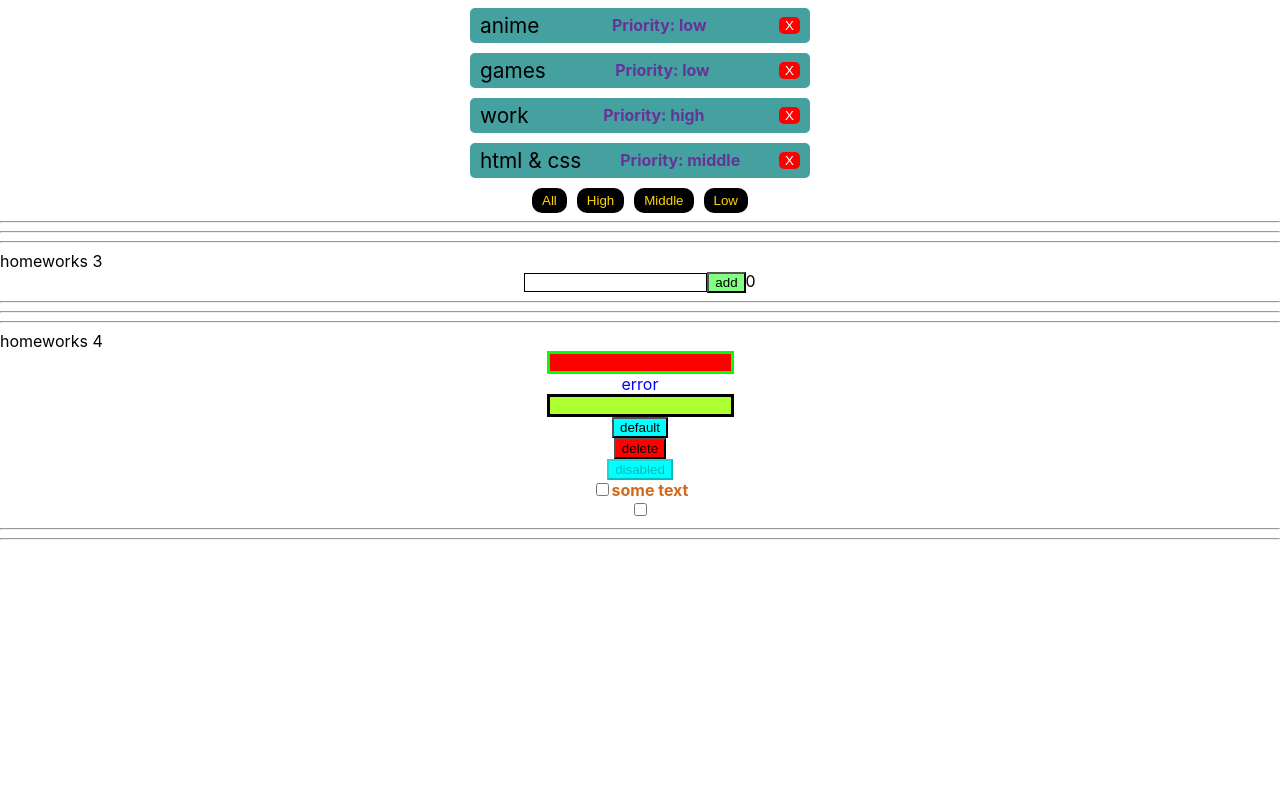
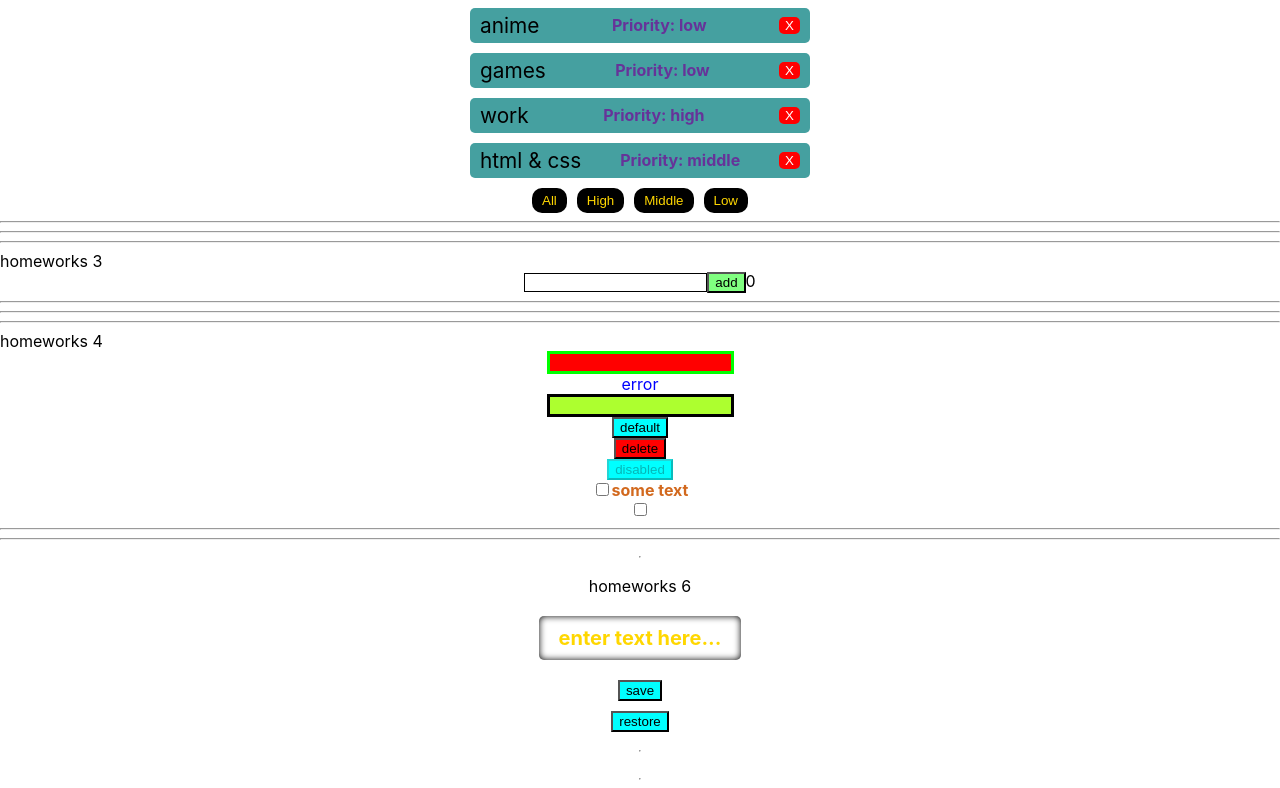
Before and after one commit to iForced/ignat_homeworks, a React (Create React App) app: page /#/pre-junior in a window 1280 px wide. Shown: the part 391-1179 px from the top of the page. Before the commit the page ends 939 px from the top, so only its background shows below. Built offline with nearby package versions, Linux system fonts and the light colour scheme.

Commit message:
make hw6

```diff
--- a/src/p2-homeworks/h5/pages/PreJunior.tsx
+++ b/src/p2-homeworks/h5/pages/PreJunior.tsx
@@ -3,6 +3,7 @@ import HW1 from '../../h1/HW1'
 import HW2 from '../../h2/HW2'
 import HW3 from '../../h3/HW3'
 import HW4 from '../../h4/HW4'
+import HW6 from "../../h6/HW6";
 
 function PreJunior() {
     return (
@@ -11,7 +12,7 @@ function PreJunior() {
             <HW2/>
             <HW3/>
             <HW4/>
-            {/*<HW6/>*/}
+            <HW6/>
 
         </div>
     )
--- a/src/p2-homeworks/h6/HW6.tsx
+++ b/src/p2-homeworks/h6/HW6.tsx
@@ -10,11 +10,11 @@ function HW6() {
         saveState<string>('editable-span-value', value)
     }
     const restore = () => {
-        // setValue()
+        setValue(restoreState('editable-span-value', 'hello'))
     }
 
     return (
-        <div>
+        <div style={{display: "flex",flexDirection: "column", justifyContent: "center", alignItems: "center", gap: "10px"}}>
             <hr/>
             homeworks 6
 
@@ -23,7 +23,7 @@ function HW6() {
                 <SuperEditableSpan
                     value={value}
                     onChangeText={setValue}
-                    spanProps={{children: value ? undefined : 'enter text...'}}
+                    spanProps={{children: value ? undefined : 'enter text here...'}}
                 />
             </div>
             <SuperButton onClick={save}>save</SuperButton>
--- /dev/null
+++ b/src/p2-homeworks/h6/common/c4-SuperEditableSpan/SuperEditableSpan.module.css
@@ -0,0 +1,10 @@
+.span {
+    color: gold;
+    font-weight: bold;
+    font-size: 20px;
+    display: inline-block;
+    padding: 10px 20px;
+    margin: 10px;
+    box-shadow: inset 0 0 7px 0 black;
+    border-radius: 5px;
+}
--- a/src/p2-homeworks/h6/common/c4-SuperEditableSpan/SuperEditableSpan.tsx
+++ b/src/p2-homeworks/h6/common/c4-SuperEditableSpan/SuperEditableSpan.tsx
@@ -1,4 +1,5 @@
 import React, {DetailedHTMLProps, InputHTMLAttributes, HTMLAttributes, useState} from 'react'
+import s from './SuperEditableSpan.module.css'
 import SuperInputText from '../../../h4/common/c1-SuperInputText/SuperInputText'
 
 // тип пропсов обычного инпута
@@ -29,24 +30,25 @@ const SuperEditableSpan: React.FC<SuperEditableSpanType> = (
 ) => {
     const [editMode, setEditMode] = useState<boolean>(false)
     const {children, onDoubleClick, className, ...restSpanProps} = spanProps || {}
+    console.log(onEnter)
 
     const onEnterCallback = () => {
-        // setEditMode() // выключить editMode при нажатии Enter
+        setEditMode(false) // выключить editMode при нажатии Enter
 
         onEnter && onEnter()
     }
     const onBlurCallback = (e: React.FocusEvent<HTMLInputElement>) => {
-        // setEditMode() // выключить editMode при нажатии за пределами инпута
+        setEditMode(false) // выключить editMode при нажатии за пределами инпута
 
         onBlur && onBlur(e)
     }
     const onDoubleClickCallBack = (e: React.MouseEvent<HTMLSpanElement, MouseEvent>) => {
-        // setEditMode() // включить editMode при двойном клике
+        setEditMode(true) // включить editMode при двойном клике
 
         onDoubleClick && onDoubleClick(e)
     }
 
-    const spanClassName = `${'сделать красивый стиль для спана'} ${className}`
+    const spanClassName = `${s.span} ${className}`
 
     return (
         <>
```
